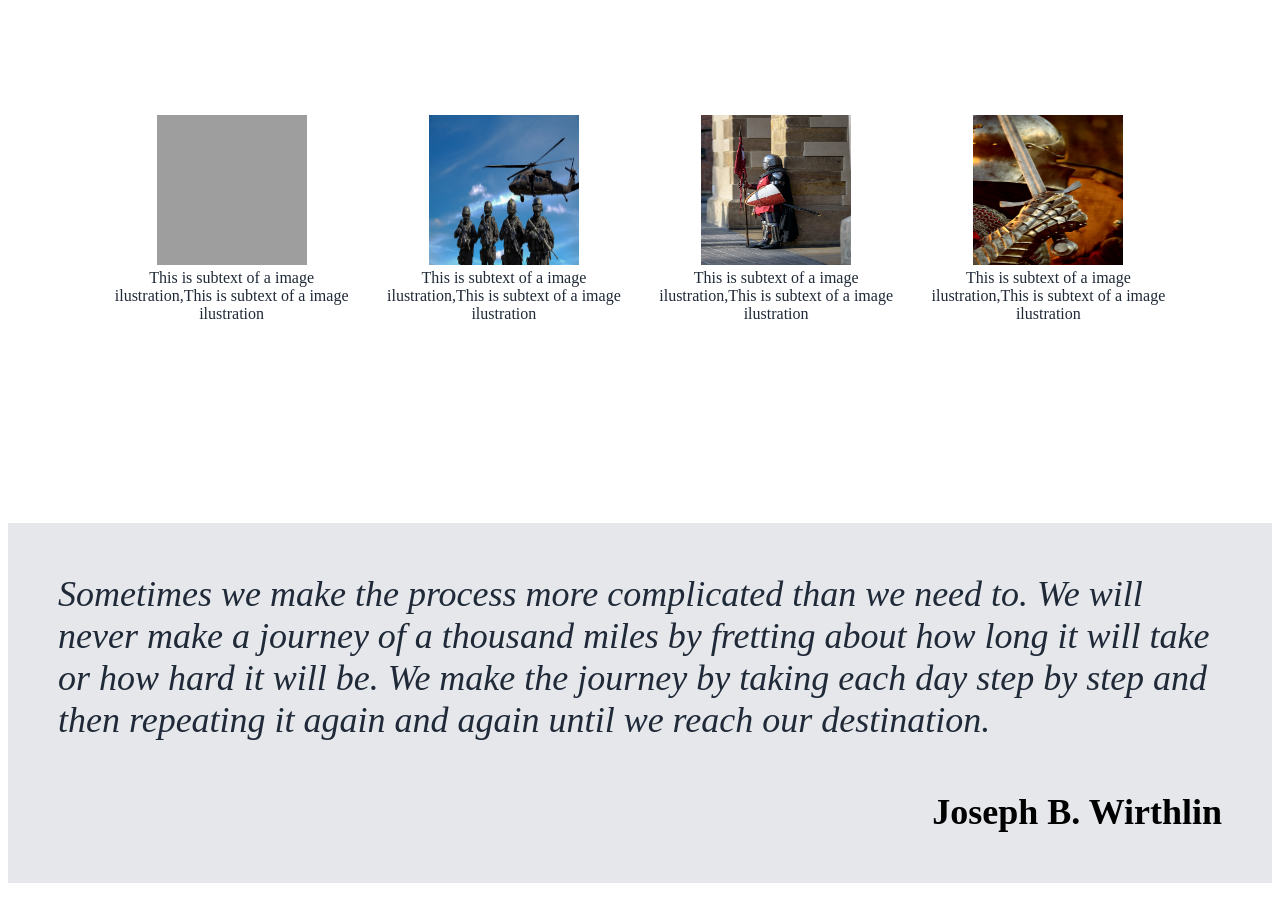
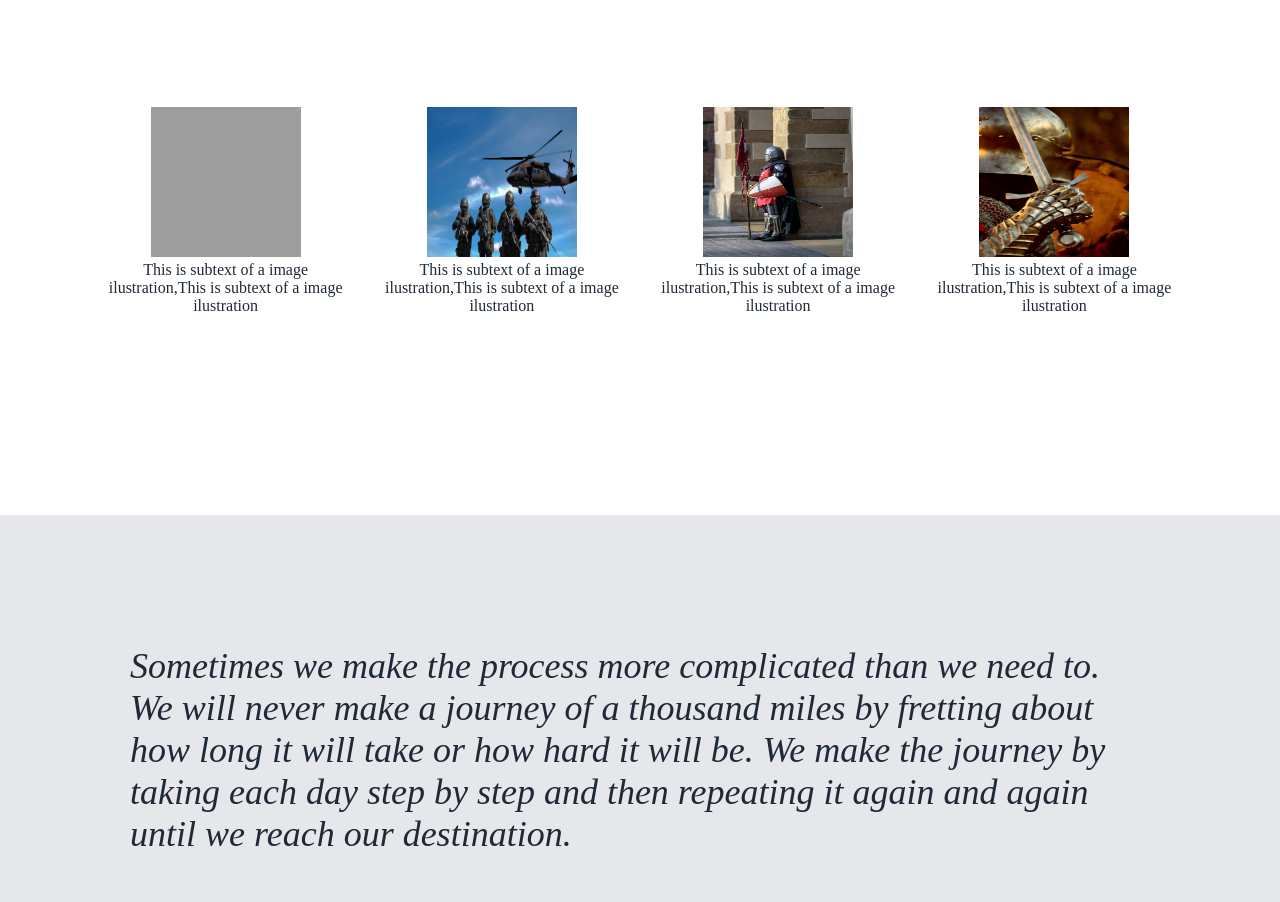
Before and after one commit to Veljko03/landing-page, a plain HTML site: page index.html in a window 1280 px wide. Shown: the part 549-1451 px from the top of the page. Drawn offline with Linux system fonts and the light colour scheme; grey boxes are pictures that could not be loaded.

Commit message:
changing margin in body to 0 and adjusting padding in quotes section

```diff
--- a/style.css
+++ b/style.css
@@ -1,6 +1,7 @@
 body{
     display: flex;
     flex-direction: column;
+    margin: 0;
 }
 
 .header{
@@ -62,8 +63,7 @@ a{
     gap: 25px;
     align-items: center;
     padding: 100px;
-    margin-left: auto;
-    margin-right: auto;
+
 
 }
 .rightContent{
@@ -87,6 +87,7 @@ a{
     display: flex;
     flex-direction: column;
     background-color: #e5e7eb;
+    padding: 80px;
  }
 .quote-text{
     margin: 50px;
```
